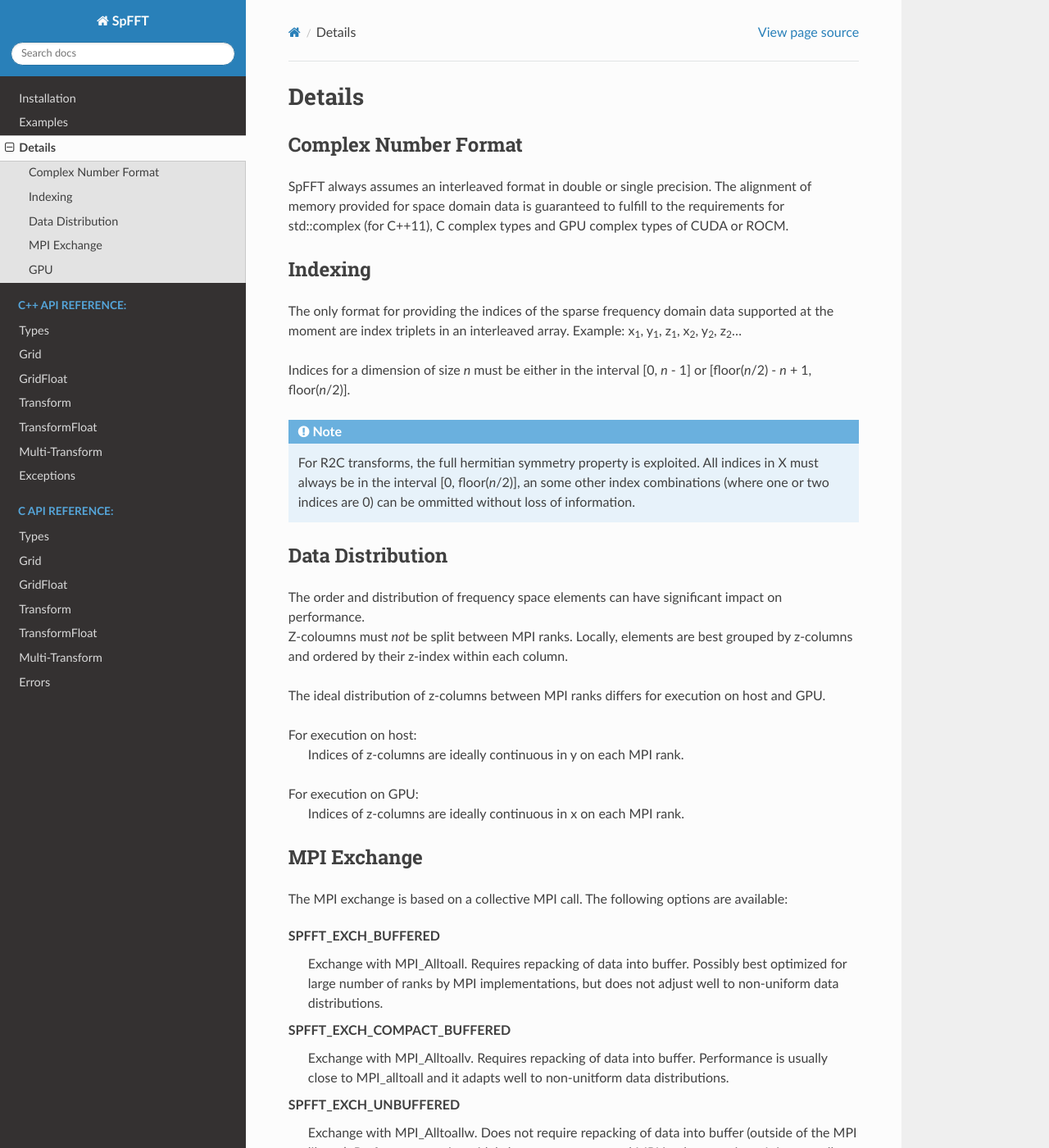
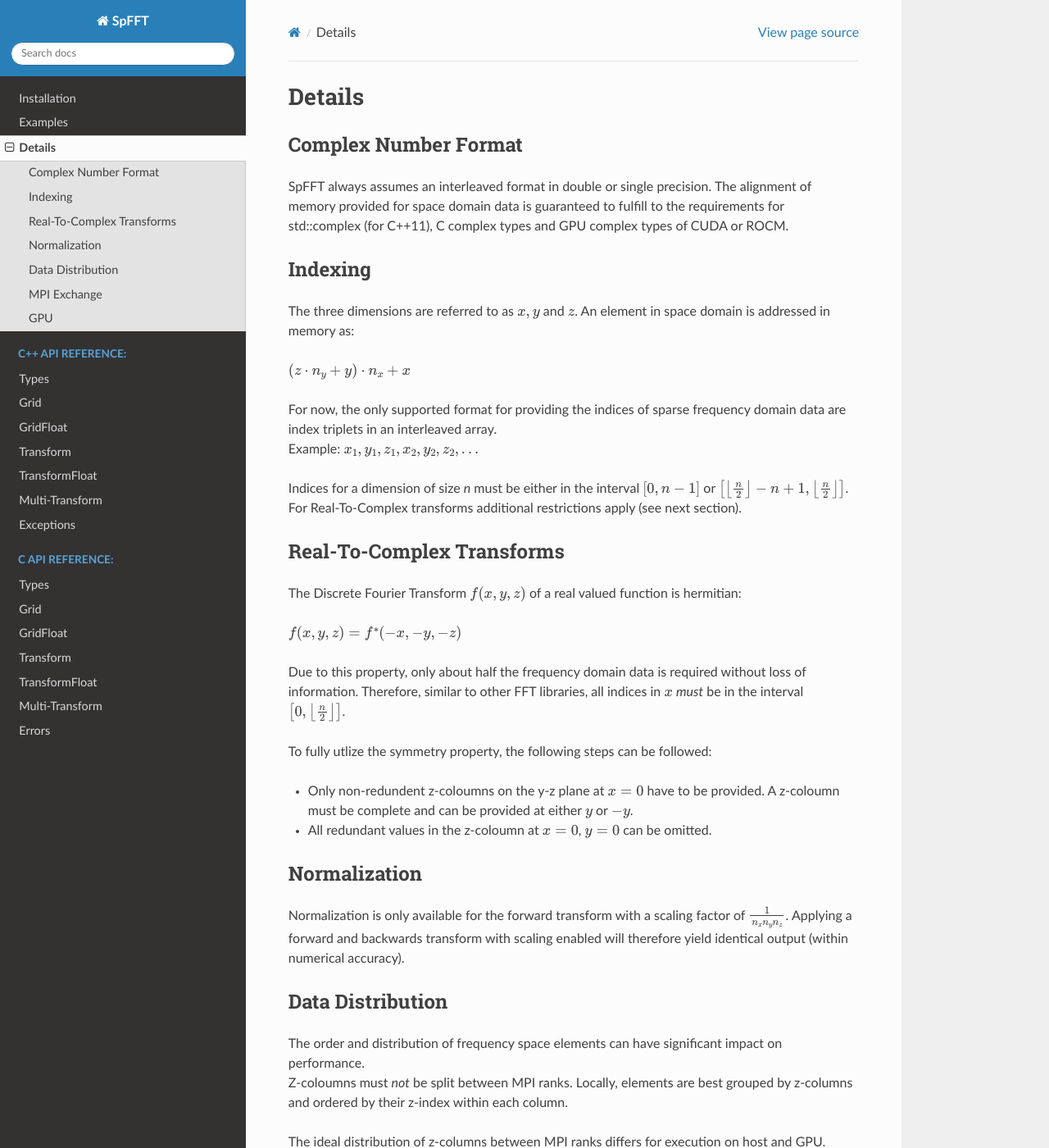
Before and after one commit to eth-cscs/SpFFT, a Sphinx documentation site: the page built from docs/source/details.rst, in a window 1280 px wide and 1400 px high. Shown: the whole window at 82% size. Built offline with Sphinx 7.4.7 and the Read the Docs theme 2.0.0, drawn with Linux system fonts in a browser that asks for light colours; some of the changed text lies outside the part shown.

Commit message:
updated documentation details

```diff
--- a/docs/source/details.rst
+++ b/docs/source/details.rst
@@ -5,15 +5,32 @@ Complex Number Format
 ---------------------
 SpFFT always assumes an interleaved format in double or single precision. The alignment of memory provided for space domain data is guaranteed to fulfill to the requirements for std::complex (for C++11), C complex types and GPU complex types of CUDA or ROCM.
 
-
 Indexing
 --------
-The only format for providing the indices of the sparse frequency domain data supported at the moment are index triplets in an interleaved array.
-Example: x\ :sub:`1`\ , y\ :sub:`1`\ , z\ :sub:`1`\, x\ :sub:`2`\ , y\ :sub:`2`\ , z\ :sub:`2`\ ...
+| The three dimensions are referred to as :math:`x, y` and :math:`z`. An element in space domain is addressed in memory as:
 
-Indices for a dimension of size *n* must be either in the interval [0, *n* - 1] or [floor(*n*/2) - *n* + 1, floor(*n*/2)].
+| :math:`(z \cdot n_y + y) \cdot n_x + x`
 
-.. note:: For R2C transforms, the full hermitian symmetry property is exploited. All indices in X must always be in the interval [0, floor(*n*/2)], an some other index combinations (where one or two indices are 0) can be ommitted without loss of information.
+| For now, the only supported format for providing the indices of sparse frequency domain data are index triplets in an interleaved array.
+| Example: :math:`x_1, y_1, z_1, x_2, y_2, z_2, ...`
+
+Indices for a dimension of size *n* must be either in the interval :math:`[0, n - 1]` or :math:`\left [ \left \lfloor \frac{n}{2} \right \rfloor - n + 1, \left \lfloor \frac{n}{2} \right \rfloor \right ]`. For Real-To-Complex transforms additional restrictions apply (see next section).
+
+Real-To-Complex Transforms
+--------------------------
+| The Discrete Fourier Transform :math:`f(x, y, z)` of a real valued function is hermitian:
+
+| :math:`f(x, y, z) = f^*(-x, -y, -z)`
+
+| Due to this property, only about half the frequency domain data is required without loss of information. Therefore, similar to other FFT libraries, all indices in :math:`x` *must* be in the interval  :math:`\left [ 0, \left \lfloor \frac{n}{2} \right \rfloor \right ]`.
+To fully utlize the symmetry property, the following steps can be followed:
+
+- Only non-redundent z-coloumns on the y-z plane at :math:`x = 0` have to be provided. A z-coloumn must be complete and can be provided at either :math:`y` or :math:`-y`.
+- All redundant values in the z-coloumn at :math:`x = 0`, :math:`y = 0` can be omitted.
+
+Normalization
+-------------
+Normalization is only available for the forward transform with a scaling factor of :math:`\frac{1}{n_x n_y n_z}`. Applying a forward and backwards transform with scaling enabled will therefore yield identical output (within numerical accuracy).
 
 
 Data Distribution
@@ -37,7 +54,7 @@ SPFFT_EXCH_BUFFERED
  Exchange with MPI_Alltoall. Requires repacking of data into buffer. Possibly best optimized for large number of ranks by MPI implementations, but does not adjust well to non-uniform data distributions.
 
 SPFFT_EXCH_COMPACT_BUFFERED
-  Exchange with MPI_Alltoallv. Requires repacking of data into buffer. Performance is usually close to MPI_alltoall and it adapts well to non-unitform data distributions.
+  Exchange with MPI_Alltoallv. Requires repacking of data into buffer. Performance is usually close to MPI_alltoall and it adapts well to non-uniform data distributions.
 
 SPFFT_EXCH_UNBUFFERED
   Exchange with MPI_Alltoallw. Does not require repacking of data into buffer (outside of the MPI library). Performance varies widely between systems and MPI implementations. It is generally difficult to optimize for large number of ranks, but may perform best in certain conditions.
```
